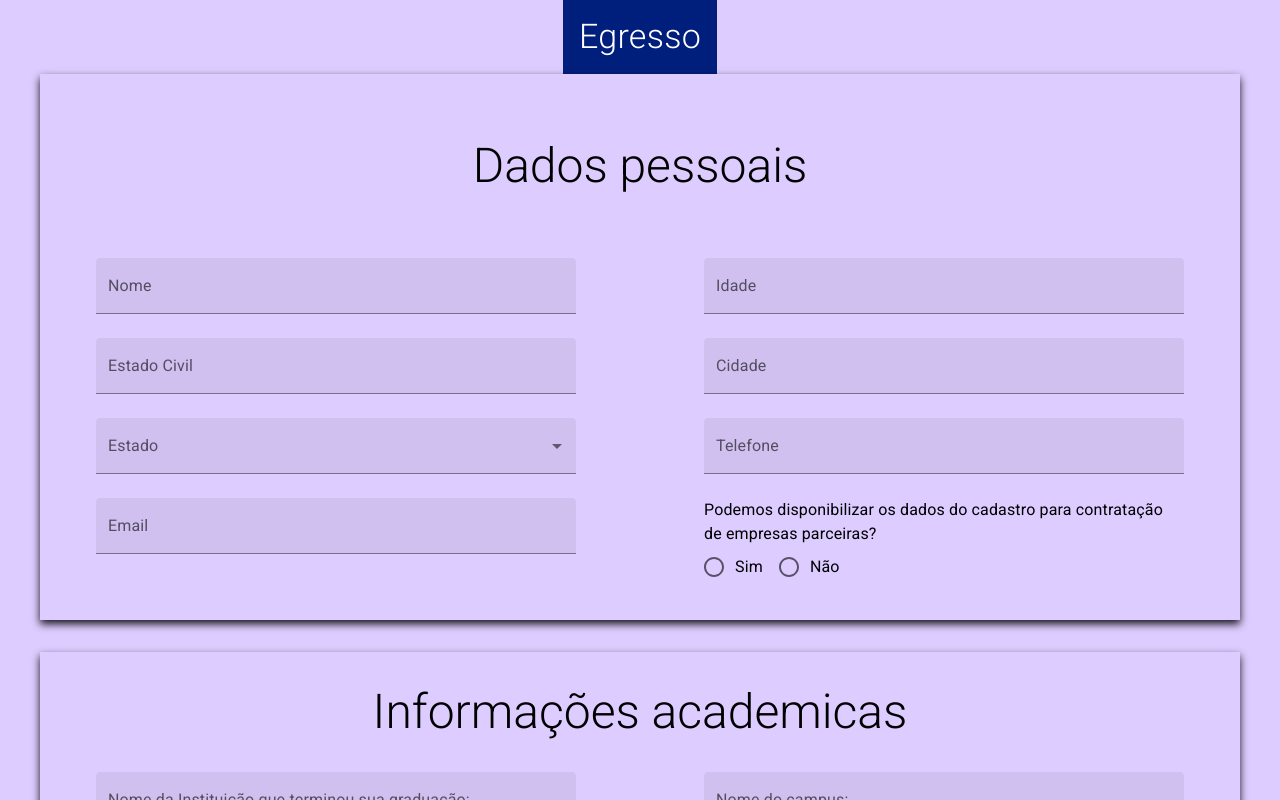
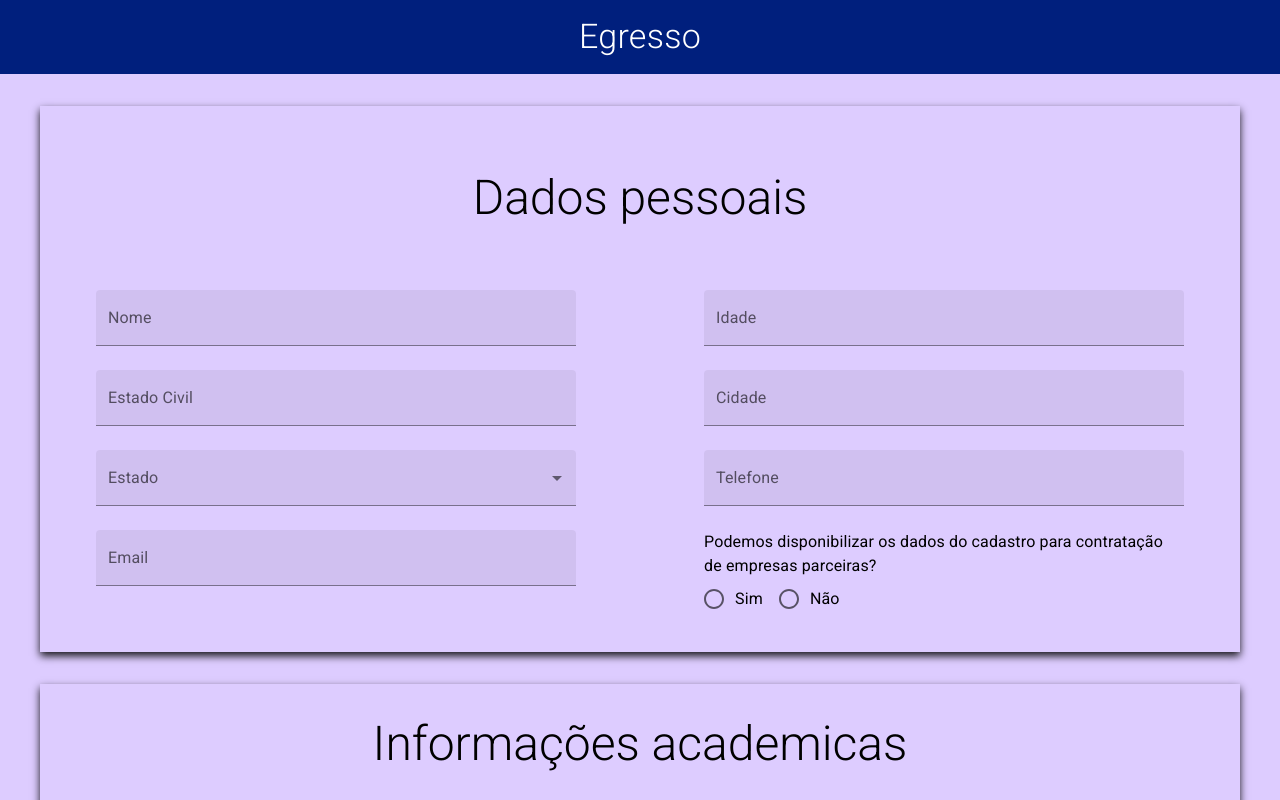
Before and after one commit to Tonny221/egresso-form, a React (Create React App) app: page / in a window 1280 px wide. Shown: the top 800 px of the page. Built offline with nearby package versions, Linux system fonts and the light colour scheme.

Commit message:
header bug fixed

```diff
--- a/src/components/Header.js
+++ b/src/components/Header.js
@@ -4,7 +4,9 @@ import React from 'react'
 const HeaderBox = styled(Box)(({ theme }) => ({
     backgroundColor: '#001f7d',
     color: 'white',
-    padding: '1rem'
+    padding: '1rem',
+    width: '100%',
+    marginBottom: '2rem'
 }))
 
 const Header = () => {
```
